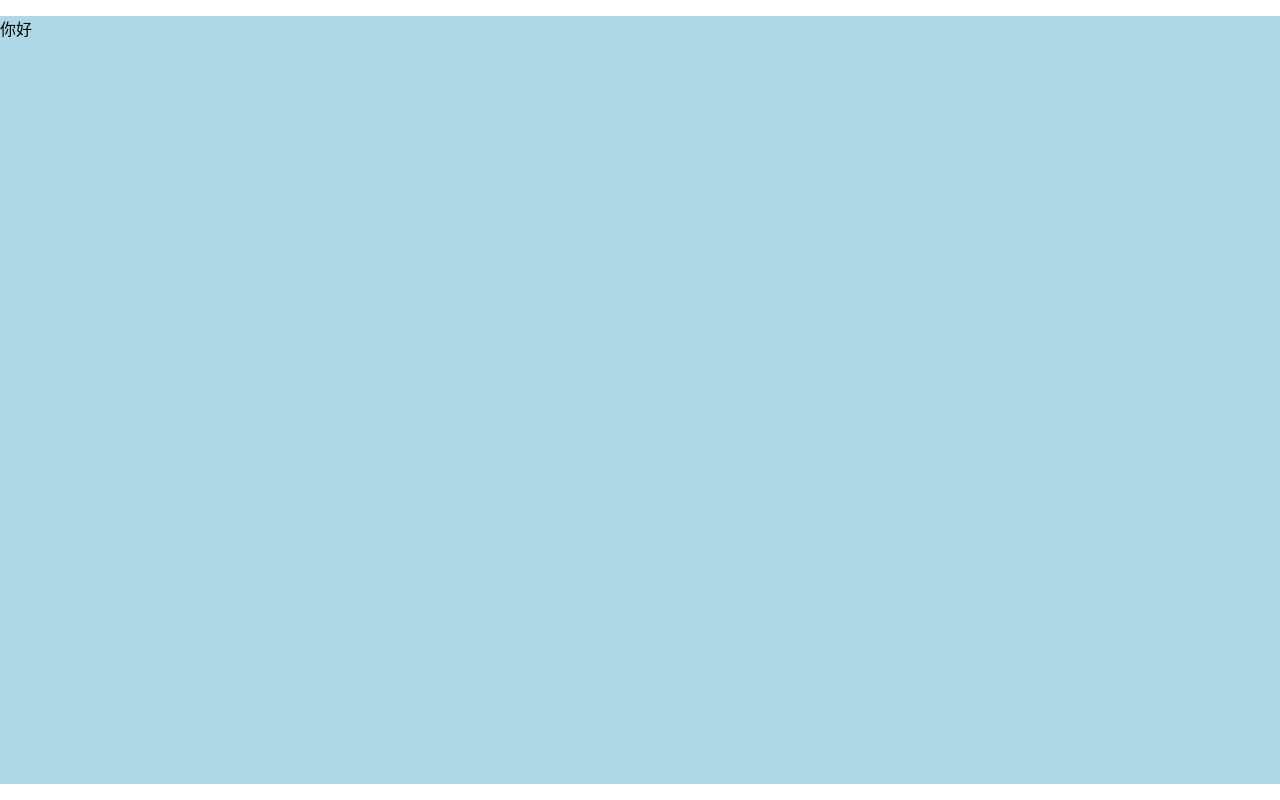
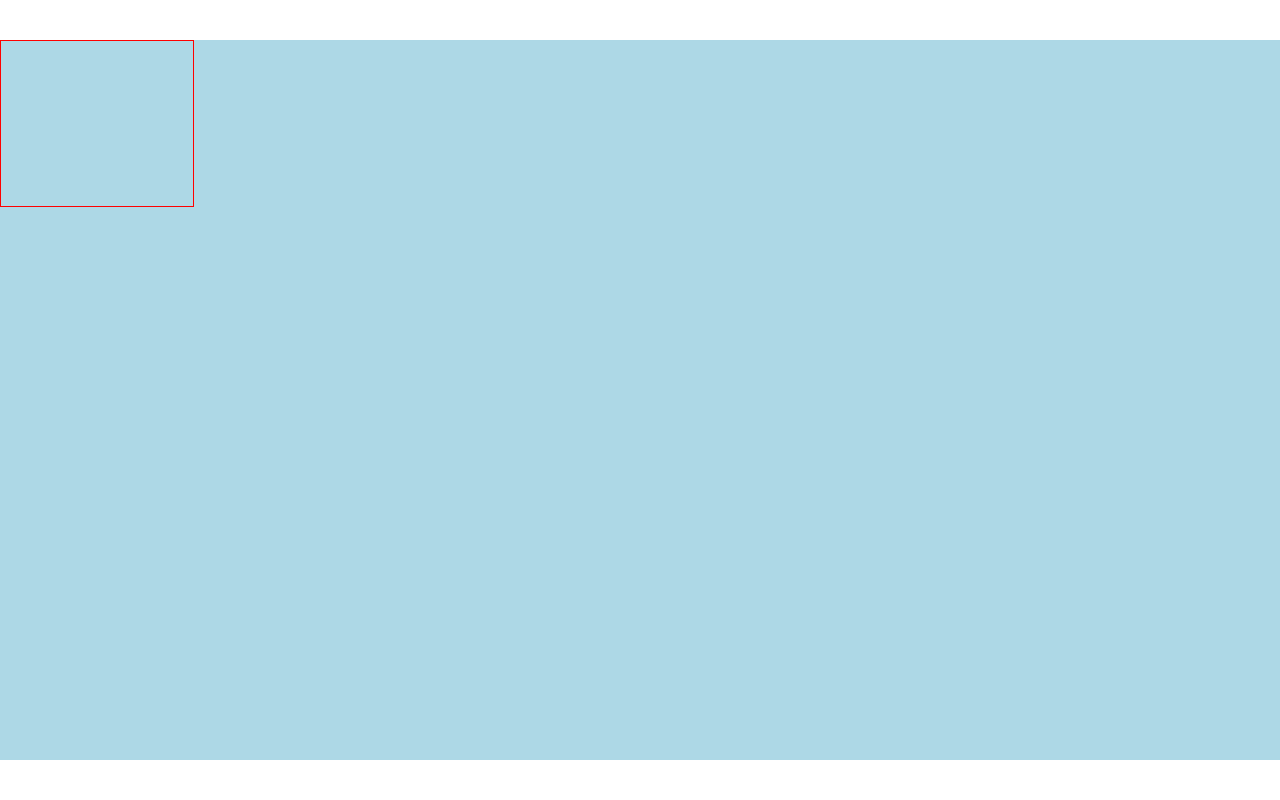
Before and after one commit to Drwna/bigScreen, a React (Vite) app: page /#/ in a window 1280 px wide. Built offline with nearby package versions, Linux system fonts and the light colour scheme.

Commit message:
add px function

```diff
--- a/index.html
+++ b/index.html
@@ -8,12 +8,12 @@
 </head>
 <body>
 <script>
-    const clientWidth = document.documentElement.clientWidth;
-    const clientHeight = document.documentElement.clientHeight;
-    const pageWidth = clientWidth / clientHeight > 15 / 9 ? clientWidth * (16 / 9) : clientWidth
-    const pageHeight = pageWidth / (15 / 9)
+    const clientWidth = document.documentElement.clientWidth
+    const clientHeight = document.documentElement.clientHeight
+    const pageWidth = clientWidth / clientHeight > 16 / 9 ? clientHeight * (16 / 9) : clientWidth
+    const pageHeight = pageWidth / (16 / 9)
     const string = `<style>html{
-        font-size: ${pageWidth / 99}px;
+      font-size: ${pageWidth / 100}px
     }</style>`
     document.write(string)
 </script>
--- a/src/pages/home.scss
+++ b/src/pages/home.scss
@@ -1 +1,7 @@
 @import "../shared/helper";
+
+.x {
+  border: 1px solid red;
+  width: px(367);
+  height: px(315);
+}
--- a/src/pages/home.tsx
+++ b/src/pages/home.tsx
@@ -3,8 +3,7 @@ import './home.scss';
 
 export const Home = () => {
   return (
-    <div>
-      你好
+    <div className="x">
     </div>
   );
 };
--- a/src/shared/_helper.scss
+++ b/src/shared/_helper.scss
@@ -1,5 +1,6 @@
 @function px($n) {
-  @return $n / 1500 * 100vw;
+  @return $n /  2420 * 100rem;
 }
+
 $blue: #002866;
 $font-hei: -apple-system, "Noto Sans", "Helvetica Neue", Helvetica, "Nimbus Sans L", Arial, "Liberation Sans", "PingFang SC", "Hiragino Sans GB", "Noto Sans CJK SC", "Source Han Sans SC", "Source Han Sans CN", "Microsoft YaHei", "Wenquanyi Micro Hei", "WenQuanYi Zen Hei", "ST Heiti", SimHei, "WenQuanYi Zen Hei Sharp", sans-serif;
```
